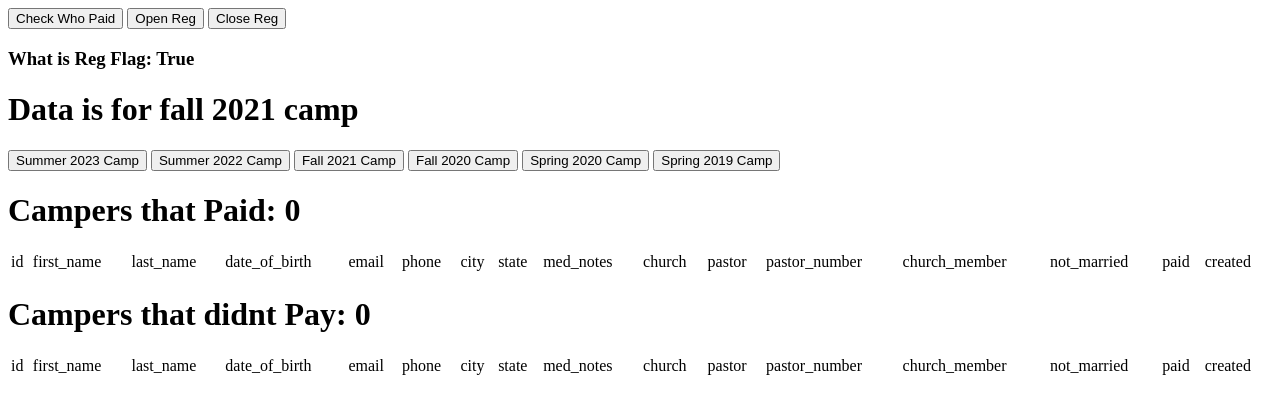
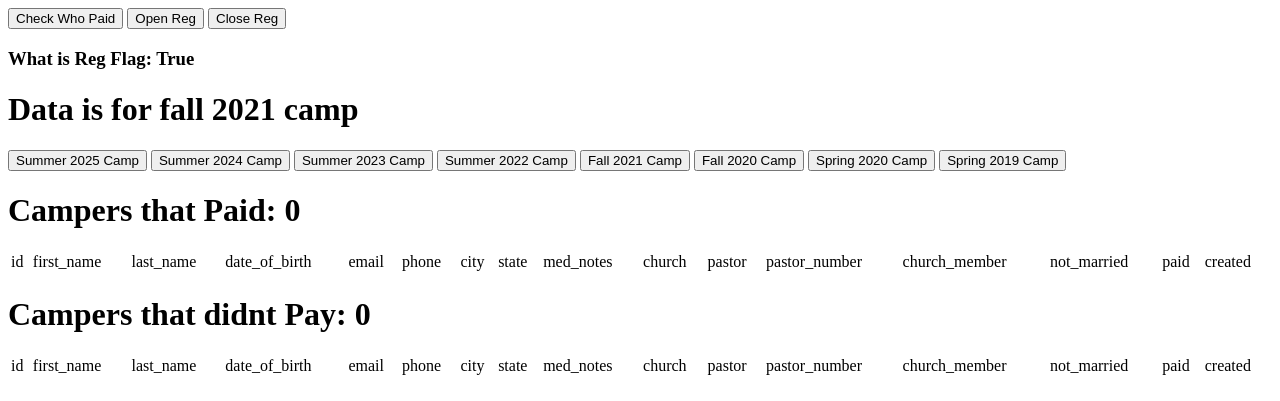
Before and after one commit to MPikDev/fullyaliveretreat, a Django app: page /camper_info/2021_fall_camper_info/ in a window 1280 px wide. Shown: the top 401 px of the page. Run offline with Django 3.2, Linux system fonts and the light colour scheme; the visitor is signed in with stand-in values (Sample User, id 1); data that the repository does not hold is empty.

Commit message:
update registrations info and camper page

```diff
--- a/personal_code/urls.py
+++ b/personal_code/urls.py
@@ -43,6 +43,8 @@ urlpatterns = [
     url(r'^login', views.log_in, name='login'),
     url(r'^logout', views.camper_logout),
     url(r'^camper_info/$', views.camper_info),
+    url(r'^camper_info/2024_summer_camper_info/$', views.camper_info, kwargs=dict(camper_2024_info_summer=True)),
+    url(r'^camper_info/2023_summer_camper_info/$', views.camper_info, kwargs=dict(camper_2023_info_summer=True)),
     url(r'^camper_info/2022_summer_camper_info/$', views.camper_info, kwargs=dict(camper_2022_info_summer=True)),
     url(r'^camper_info/2021_fall_camper_info/$', views.camper_info, kwargs=dict(camper_2021_info_fall=True)),
     url(r'^camper_info/2020_camper_info_fall/$',views.camper_info, kwargs=dict(camper_2020_info_fall=True)),
--- a/registration/views.py
+++ b/registration/views.py
@@ -15,7 +15,7 @@ from django.contrib.auth import authenticate, login, logout
 from django.contrib.auth.decorators import login_required
 from django.http import HttpResponseRedirect
 from personal_code.settings import SPRING_2020_CAMP, SPRING_2019_CAMP, FALL_2020_CAMP, FALL_2021_CAMP, \
-    GLOBAL_OPEN_REG_FLAG, SUMMER_2022_CAMP, SUMMER_2023_CAMP, SUMMER_2024_CAMP
+    GLOBAL_OPEN_REG_FLAG, SUMMER_2022_CAMP, SUMMER_2023_CAMP, SUMMER_2024_CAMP, SUMMER_2025_CAMP
 
 # FIlTER_2020 = datetime.datetime(2020, 1, 1, 1, 33, 24, 755599)
 # FIlTER_FALL_2020 = datetime.datetime(2020, 7, 1, 1, 33, 24, 755599)
@@ -29,8 +29,11 @@ from personal_code.settings import SPRING_2020_CAMP, SPRING_2019_CAMP, FALL_2020
 # FIlTER_2023 = datetime.datetime(2022, 8, 15, 1, 33, 24, 755599)
 # FIlTER_FALL_2023 = datetime.datetime(2023, 8, 14, 1, 33, 24, 755599)
 
-FIlTER_2024 = datetime.datetime(2023, 8, 15, 1, 33, 24, 755599)
-FIlTER_FALL_2024 = datetime.datetime(2024, 8, 14, 1, 33, 24, 755599)
+# FIlTER_2024 = datetime.datetime(2023, 8, 15, 1, 33, 24, 755599)
+# FIlTER_FALL_2024 = datetime.datetime(2024, 8, 14, 1, 33, 24, 755599)
+
+FIlTER_2025 = datetime.datetime(2024, 8, 15, 1, 33, 24, 755599)
+FIlTER_FALL_2025 = datetime.datetime(2025, 8, 14, 1, 33, 24, 755599)
 
 
 def home(request):
@@ -46,15 +49,15 @@ def register(request):
     # return render(request, 'paypal_issues.html')
 
     # closed
-    return render(request, 'hasnt_opened.html')
+    # return render(request, 'hasnt_opened.html')
 
-    refund_incoices = PayPalIPN.objects.filter(payment_status=ST_PP_REFUNDED, created_at__gte=FIlTER_2024).values_list('invoice',flat=True)
-    total_campers = PayPalIPN.objects.filter(payment_status=ST_PP_COMPLETED, created_at__gte=FIlTER_2024).exclude(invoice__in=refund_incoices).count()
+    refund_incoices = PayPalIPN.objects.filter(payment_status=ST_PP_REFUNDED, created_at__gte=FIlTER_2025).values_list('invoice',flat=True)
+    total_campers = PayPalIPN.objects.filter(payment_status=ST_PP_COMPLETED, created_at__gte=FIlTER_2025).exclude(invoice__in=refund_incoices).count()
 
     if settings.GLOBAL_OPEN_REG_FLAG:
         if total_campers > settings.MAX_CAPACITY:
             return render(request, 'closed.html')
-        if datetime.datetime.now() > FIlTER_FALL_2024:
+        if datetime.datetime.now() > FIlTER_FALL_2025:
             return render(request, 'closed.html')
 
     camper = {'total_campers': total_campers}
@@ -103,10 +106,10 @@ def close_reg(request):
 @login_required(redirect_field_name='login')
 def check_who_paid(request):
 
-    refund_incoices = PayPalIPN.objects.filter(payment_status=ST_PP_REFUNDED, created_at__gte=FIlTER_2024).values_list(
+    refund_incoices = PayPalIPN.objects.filter(payment_status=ST_PP_REFUNDED, created_at__gte=FIlTER_2025).values_list(
         'invoice', flat=True)
     unicode_total_paid_campers_pk = PayPalIPN.objects.filter(payment_status=ST_PP_COMPLETED,
-                                                             created_at__gte=FIlTER_2024).exclude(
+                                                             created_at__gte=FIlTER_2025).exclude(
         invoice__in=refund_incoices).values_list('invoice',
                                                  flat=True)
 
@@ -129,10 +132,10 @@ def check_who_paid(request):
 
 
 def reg(request):
-    refund_incoices = PayPalIPN.objects.filter(payment_status=ST_PP_REFUNDED, created_at__gte=FIlTER_2024).values_list(
+    refund_incoices = PayPalIPN.objects.filter(payment_status=ST_PP_REFUNDED, created_at__gte=FIlTER_2025).values_list(
         'invoice', flat=True)
     total_campers = PayPalIPN.objects.filter(payment_status=ST_PP_COMPLETED,
-                                                             created_at__gte=FIlTER_2024).exclude(
+                                                             created_at__gte=FIlTER_2025).exclude(
         invoice__in=refund_incoices).count()
 
     camper = dict(
@@ -152,7 +155,7 @@ def reg(request):
     not_married = request.POST.get('camper_not_married'),
     paypal = 'reg',
     paid = False,
-    camp_filter = SUMMER_2024_CAMP,
+    camp_filter = SUMMER_2025_CAMP,
     )
     # print(camper['church_member'],camper['not_married'])
     #cast into booleans
@@ -229,7 +232,7 @@ def pay_now(request, *args, **kwargs):
     paypal_dict = {
         "business": settings.PAYPAL_RECEIVER_EMAIL,
         "amount":  f"{settings.CAMP_PRICE}.00",
-        "item_name": "Registration for Fully Alive Retreat Summer 2024",
+        "item_name": "Registration for Fully Alive Retreat Summer 2025",
         'currency_code': 'USD',
         "invoice": camper_id,
         "notify_url": request.build_absolute_uri(reverse('paypal-ipn')),
@@ -273,7 +276,7 @@ def camper_logout(request):
 @login_required(redirect_field_name='login')
 
 def camper_info(request,  **kwargs):
-    filter_camp = SUMMER_2024_CAMP
+    filter_camp = SUMMER_2025_CAMP
     print( 'Giving Camp',  kwargs)
     if 'camper_2021_info_fall' in kwargs:
         filter_camp = FALL_2021_CAMP
@@ -287,6 +290,8 @@ def camper_info(request,  **kwargs):
         filter_camp = SUMMER_2022_CAMP
     elif 'camper_2023_info_summer' in kwargs:
         filter_camp = SUMMER_2023_CAMP
+    elif 'camper_2024_info_summer' in kwargs:
+        filter_camp = SUMMER_2024_CAMP
 
     print ('Selected Camp', filter_camp)
 
--- a/templates/camper_info.html
+++ b/templates/camper_info.html
@@ -27,7 +27,9 @@
 </div>
 <h1>Data is for {{ camp_filter }}</h1>
 
-<button onclick="window.location.href = '/camper_info/';">Summer 2023 Camp</button>
+<button onclick="window.location.href = '/camper_info/';">Summer 2025 Camp</button>
+<button onclick="window.location.href = '/camper_info/2024_summer_camper_info/';">Summer 2024 Camp</button>
+<button onclick="window.location.href = '/camper_info/2023_summer_camper_info/';">Summer 2023 Camp</button>
 <button onclick="window.location.href = '/camper_info/2022_summer_camper_info/';">Summer 2022 Camp</button>
 <button onclick="window.location.href = '/camper_info/2021_fall_camper_info/';">Fall 2021 Camp</button>
 <button onclick="window.location.href = '/camper_info/2020_camper_info_fall/';">Fall 2020 Camp</button>
```
